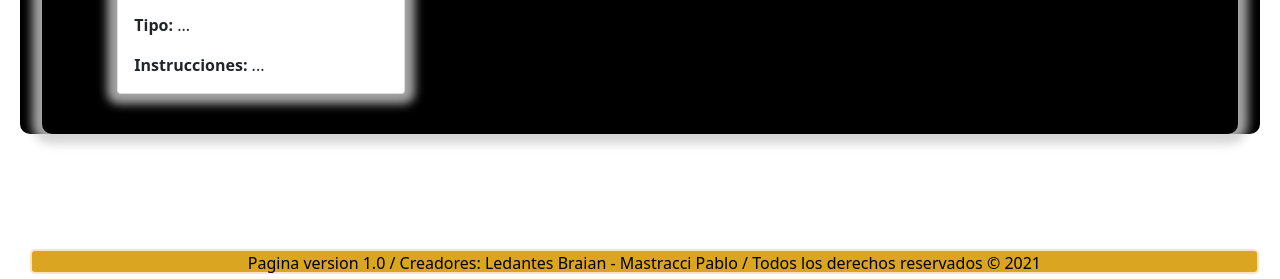
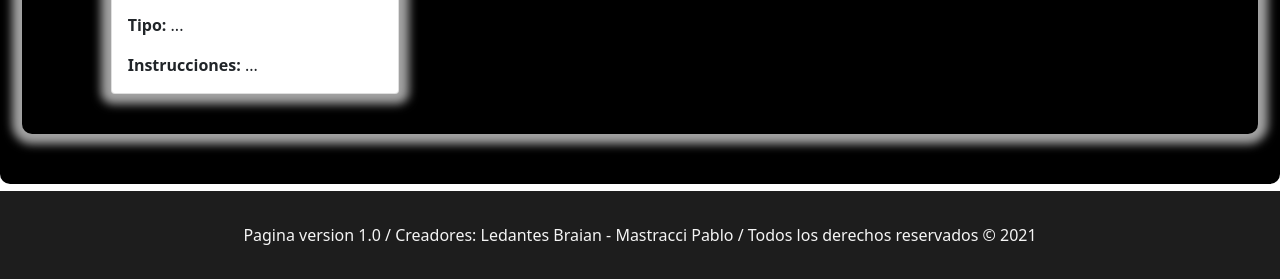
Before and after one commit to Pmastra/LAB-TPO2-Ledantes-Mastracci, a plain HTML site: page trago.html in a window 1280 px wide. Shown: the part 521-800 px from the top of the page. Drawn offline with nearby package versions, Linux system fonts and the light colour scheme; a script that the page names is missing.

Commit message:
footer siempre abajo

```diff
--- a/styles/bebida.css
+++ b/styles/trago.css
@@ -1,8 +1,8 @@
 body {
-    background-image: url("../res/imgs/bar2.jpg");
-    background-size: cover;
-    padding-left: 20px;
-    padding-right: 20px;
+    /*para que el footer quede abajo*/
+    display: flex;
+    flex-direction: column;
+    min-height: 100vh;
   }
 
   .contenedor {
@@ -57,14 +57,11 @@ body {
     min-width: 120px;
   }
 
-  footer{
-    background-color: goldenrod; text-align: center; height: 25px;
-    color: black;
-    border-radius: 5px;
-    border: 2px solid bisque;
-    position: absolute;
-    bottom: 5px;
-    margin-left: 10px;
-    margin-right: 10px;
-    width: 96%;
+  footer {
+    background-color: rgb(29, 29, 29);
+    text-align: center;
+    color: whitesmoke;
+    padding: 2em;
+    /*para que quede en el fondo*/
+    margin-top: auto;
 }
--- a/trago.html
+++ b/trago.html
@@ -9,7 +9,7 @@
   <link href="https://cdn.jsdelivr.net/npm/bootstrap@5.1.3/dist/css/bootstrap.min.css" rel="stylesheet"
     integrity="sha384-1BmE4kWBq78iYhFldvKuhfTAU6auU8tT94WrHftjDbrCEXSU1oBoqyl2QvZ6jIW3" crossorigin="anonymous">
   <title>El Bar de la FAI segunda</title>
-  <link rel="stylesheet" type="text/css" href="styles/bebida.css" />
+  <link rel="stylesheet" type="text/css" href="styles/trago.css" />
 </head>
 
 <body>
```
